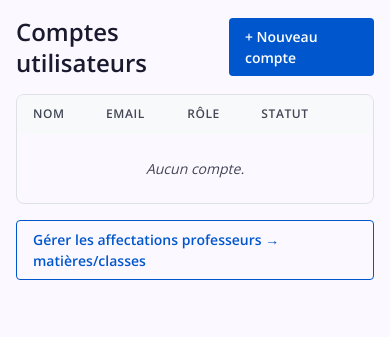
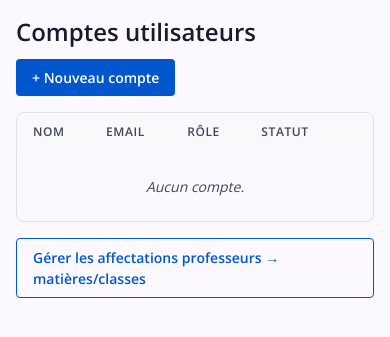
Before and after one commit to bashbe/DerechEretz, a Python web app: template app/templates/admin/comptes.html in a window 390 px wide. Shown: the top 337 px of the page. Run offline with Jinja, Linux system fonts and the light colour scheme; the template is opened without the code that fills it, so the values that code supplies are empty; some libraries are stand-ins or nearby versions.

Commit message:
Adapte les tableaux et formulaires à mobile
Les tableaux de données (comptes, classes, élèves, appel, notes,
événements, rapports, affectations...) étaient tronqués sans moyen de
voir les colonnes manquantes sur petit écran : le conteneur utilisait
overflow-hidden (pour les coins arrondis) sans permettre de défiler
horizontalement. Ajout d'un wrapper overflow-x-auto autour de chaque
<table> pour rendre les colonnes accessibles au balayage tactile.

Le formulaire de nouveau contrôle (classe/matière, date/coefficient)
utilisait grid-cols-2 sans variante mobile, ce qui écrasait les champs
sur petit écran ; passage à grid-cols-1 sm:grid-cols-2. Les en-têtes de
listes admin (titre + bouton d'action) gagnent flex-wrap pour éviter le
débordement quand les deux ne tiennent pas sur une ligne.

```diff
--- a/app/templates/admin/affectations.html
+++ b/app/templates/admin/affectations.html
@@ -15,6 +15,7 @@
   </div>
   <div class="md:w-7/12">
     <div class="bg-surface border border-border-subtle rounded-xl overflow-hidden">
+      <div class="overflow-x-auto">
       <table class="w-full zebra-stripe">
         <thead>
           <tr class="bg-surface-muted text-label-sm uppercase tracking-wider text-on-surface-variant">
@@ -37,6 +38,7 @@
         {% endfor %}
         </tbody>
       </table>
+      </div>
     </div>
   </div>
 </div>
--- a/app/templates/admin/annees.html
+++ b/app/templates/admin/annees.html
@@ -2,11 +2,12 @@
 {% from "_macros.html" import bouton, badge %}
 {% block title %}Années scolaires{% endblock %}
 {% block content %}
-<div class="flex justify-between items-center mb-4">
+<div class="flex flex-wrap justify-between items-center gap-3 mb-4">
   <h1 class="text-headline-lg">Années scolaires</h1>
   {{ bouton('+ Nouvelle année', variant='primary', href=url_for('admin.annee_nouvelle')) }}
 </div>
 <div class="bg-surface border border-border-subtle rounded-xl overflow-hidden">
+  <div class="overflow-x-auto">
   <table class="w-full zebra-stripe">
     <thead>
       <tr class="bg-surface-muted text-label-sm uppercase tracking-wider text-on-surface-variant">
@@ -33,6 +34,7 @@
     {% endfor %}
     </tbody>
   </table>
+  </div>
 </div>
 <p class="mt-4">{{ bouton('Gérer les trimestres', variant='ghost', href=url_for('admin.trimestres')) }}</p>
 {% endblock %}
--- a/app/templates/admin/bareme.html
+++ b/app/templates/admin/bareme.html
@@ -2,11 +2,12 @@
 {% from "_macros.html" import bouton, badge %}
 {% block title %}Barème infractions{% endblock %}
 {% block content %}
-<div class="flex justify-between items-center mb-4">
+<div class="flex flex-wrap justify-between items-center gap-3 mb-4">
   <h1 class="text-headline-lg">Barème des infractions mineures</h1>
   {{ bouton('+ Nouveau type', variant='primary', href=url_for('admin.bareme_nouveau')) }}
 </div>
 <div class="bg-surface border border-border-subtle rounded-xl overflow-hidden">
+  <div class="overflow-x-auto">
   <table class="w-full zebra-stripe">
     <thead>
       <tr class="bg-surface-muted text-label-sm uppercase tracking-wider text-on-surface-variant">
@@ -31,5 +32,6 @@
     {% endfor %}
     </tbody>
   </table>
+  </div>
 </div>
 {% endblock %}
--- a/app/templates/admin/classes.html
+++ b/app/templates/admin/classes.html
@@ -2,11 +2,12 @@
 {% from "_macros.html" import bouton, bouton_supprimer %}
 {% block title %}Classes{% endblock %}
 {% block content %}
-<div class="flex justify-between items-center mb-4">
+<div class="flex flex-wrap justify-between items-center gap-3 mb-4">
   <h1 class="text-headline-lg">Classes</h1>
   {{ bouton('+ Nouvelle classe', variant='primary', href=url_for('admin.classe_nouvelle')) }}
 </div>
 <div class="bg-surface border border-border-subtle rounded-xl overflow-hidden">
+  <div class="overflow-x-auto">
   <table class="w-full zebra-stripe">
     <thead>
       <tr class="bg-surface-muted text-label-sm uppercase tracking-wider text-on-surface-variant">
@@ -32,5 +33,6 @@
     {% endfor %}
     </tbody>
   </table>
+  </div>
 </div>
 {% endblock %}
--- a/app/templates/admin/comptes.html
+++ b/app/templates/admin/comptes.html
@@ -2,11 +2,12 @@
 {% from "_macros.html" import bouton, badge %}
 {% block title %}Comptes{% endblock %}
 {% block content %}
-<div class="flex justify-between items-center mb-4">
+<div class="flex flex-wrap justify-between items-center gap-3 mb-4">
   <h1 class="text-headline-lg">Comptes utilisateurs</h1>
   {{ bouton('+ Nouveau compte', variant='primary', href=url_for('admin.compte_nouveau')) }}
 </div>
 <div class="bg-surface border border-border-subtle rounded-xl overflow-hidden">
+  <div class="overflow-x-auto">
   <table class="w-full zebra-stripe">
     <thead>
       <tr class="bg-surface-muted text-label-sm uppercase tracking-wider text-on-surface-variant">
@@ -33,6 +34,7 @@
     {% endfor %}
     </tbody>
   </table>
+  </div>
 </div>
 <p class="mt-4">{{ bouton('Gérer les affectations professeurs → matières/classes', variant='ghost', href=url_for('admin.affectations')) }}</p>
 {% endblock %}
--- a/app/templates/admin/cycles.html
+++ b/app/templates/admin/cycles.html
@@ -2,13 +2,14 @@
 {% from "_macros.html" import bouton, badge %}
 {% block title %}Cycles de discipline{% endblock %}
 {% block content %}
-<div class="flex justify-between items-center mb-4">
+<div class="flex flex-wrap justify-between items-center gap-3 mb-4">
   <h1 class="text-headline-lg">Cycles de discipline (15 jours)</h1>
   <form method="post" action="{{ url_for('admin.cycle_nouveau') }}">
     {{ bouton('+ Nouveau cycle', variant='primary', type='submit') }}
   </form>
 </div>
 <div class="bg-surface border border-border-subtle rounded-xl overflow-hidden">
+  <div class="overflow-x-auto">
   <table class="w-full zebra-stripe">
     <thead>
       <tr class="bg-surface-muted text-label-sm uppercase tracking-wider text-on-surface-variant">
@@ -46,5 +47,6 @@
     {% endfor %}
     </tbody>
   </table>
+  </div>
 </div>
 {% endblock %}
--- a/app/templates/admin/eleves.html
+++ b/app/templates/admin/eleves.html
@@ -20,6 +20,7 @@
 </form>
 
 <div class="bg-surface border border-border-subtle rounded-xl overflow-hidden">
+  <div class="overflow-x-auto">
   <table class="w-full zebra-stripe">
     <thead>
       <tr class="bg-surface-muted text-label-sm uppercase tracking-wider text-on-surface-variant">
@@ -47,5 +48,6 @@
     {% endfor %}
     </tbody>
   </table>
+  </div>
 </div>
 {% endblock %}
--- a/app/templates/admin/matieres.html
+++ b/app/templates/admin/matieres.html
@@ -2,11 +2,12 @@
 {% from "_macros.html" import bouton, bouton_supprimer %}
 {% block title %}Matières{% endblock %}
 {% block content %}
-<div class="flex justify-between items-center mb-4">
+<div class="flex flex-wrap justify-between items-center gap-3 mb-4">
   <h1 class="text-headline-lg">Matières</h1>
   {{ bouton('+ Nouvelle matière', variant='primary', href=url_for('admin.matiere_nouvelle')) }}
 </div>
 <div class="bg-surface border border-border-subtle rounded-xl overflow-hidden">
+  <div class="overflow-x-auto">
   <table class="w-full zebra-stripe">
     <thead>
       <tr class="bg-surface-muted text-label-sm uppercase tracking-wider text-on-surface-variant">
@@ -30,5 +31,6 @@
     {% endfor %}
     </tbody>
   </table>
+  </div>
 </div>
 {% endblock %}
--- a/app/templates/admin/trimestres.html
+++ b/app/templates/admin/trimestres.html
@@ -2,11 +2,12 @@
 {% from "_macros.html" import bouton, bouton_supprimer %}
 {% block title %}Trimestres{% endblock %}
 {% block content %}
-<div class="flex justify-between items-center mb-4">
+<div class="flex flex-wrap justify-between items-center gap-3 mb-4">
   <h1 class="text-headline-lg">Trimestres</h1>
   {{ bouton('+ Nouveau trimestre', variant='primary', href=url_for('admin.trimestre_nouveau')) }}
 </div>
 <div class="bg-surface border border-border-subtle rounded-xl overflow-hidden">
+  <div class="overflow-x-auto">
   <table class="w-full zebra-stripe">
     <thead>
       <tr class="bg-surface-muted text-label-sm uppercase tracking-wider text-on-surface-variant">
@@ -34,5 +35,6 @@
     {% endfor %}
     </tbody>
   </table>
+  </div>
 </div>
 {% endblock %}
--- a/app/templates/eleves/fiche.html
+++ b/app/templates/eleves/fiche.html
@@ -96,6 +96,7 @@
       </span>
     </div>
     {% if matieres %}
+    <div class="overflow-x-auto">
     <table class="w-full zebra-stripe">
       <tbody>
         {% for m in matieres %}
@@ -125,6 +126,7 @@
         {% endif %}
       </tbody>
     </table>
+    </div>
     {% else %}
     <p class="text-on-surface-variant p-6 italic">Aucune matière affectée.</p>
     {% endif %}
@@ -143,6 +145,7 @@
     </a>
   </div>
   {% if activites %}
+  <div class="overflow-x-auto">
   <table class="w-full zebra-stripe">
     <thead>
       <tr class="bg-surface-muted text-label-sm uppercase tracking-wider text-on-surface-variant">
@@ -158,6 +161,7 @@
       {% endfor %}
     </tbody>
   </table>
+  </div>
   {% else %}
   <div class="text-center text-on-surface-variant py-10">
     Aucune activité sur cette période.
--- a/app/templates/rapports/liste.html
+++ b/app/templates/rapports/liste.html
@@ -140,6 +140,7 @@
 <h2 class="text-headline-md mb-3">Historique des rapports générés</h2>
 {% if rapports %}
 <div class="bg-surface border border-border-subtle rounded-xl overflow-hidden">
+  <div class="overflow-x-auto">
   <table class="w-full zebra-stripe">
     <thead>
       <tr class="bg-surface-muted text-label-sm uppercase tracking-wider text-on-surface-variant">
@@ -183,6 +184,7 @@
       {% endfor %}
     </tbody>
   </table>
+  </div>
 </div>
 {% else %}
 <div class="text-on-surface-variant italic">Aucun rapport généré pour l'instant.</div>
--- a/app/templates/vie_scolaire/appel.html
+++ b/app/templates/vie_scolaire/appel.html
@@ -42,6 +42,7 @@
     <div class="border-b border-border-subtle px-6 py-4 text-headline-md">
       {{ classe.nom }} — {{ date_appel.strftime('%A %d %B %Y') }}
     </div>
+    <div class="overflow-x-auto">
     <table class="w-full zebra-stripe grille-saisie">
       <thead>
         <tr class="bg-surface-muted text-label-sm uppercase tracking-wider text-on-surface-variant">
@@ -84,6 +85,7 @@
         {% endfor %}
       </tbody>
     </table>
+    </div>
   </div>
   <div class="flex gap-2">
     {{ bouton("Enregistrer l'appel", variant='primary', type='submit') }}
--- a/app/templates/vie_scolaire/controle_form.html
+++ b/app/templates/vie_scolaire/controle_form.html
@@ -20,7 +20,7 @@
         <input type="text" name="intitule" required placeholder="ex : Contrôle chapitre 3"
                class="w-full border border-border-subtle rounded-lg px-3 py-2 text-body-md focus:ring-2 focus:ring-primary/20 focus:border-primary">
       </div>
-      <div class="grid grid-cols-2 gap-4 mb-4">
+      <div class="grid grid-cols-1 sm:grid-cols-2 gap-4 mb-4">
         <div>
           <label class="block text-label-sm normal-case tracking-normal font-semibold text-on-surface-variant mb-1.5">Classe</label>
           <select name="classe_id" required
@@ -42,7 +42,7 @@
           </select>
         </div>
       </div>
-      <div class="grid grid-cols-2 gap-4 mb-4">
+      <div class="grid grid-cols-1 sm:grid-cols-2 gap-4 mb-4">
         <div>
           <label class="block text-label-sm normal-case tracking-normal font-semibold text-on-surface-variant mb-1.5">Date</label>
           <input type="date" name="date" value="{{ today }}" required
--- a/app/templates/vie_scolaire/controles.html
+++ b/app/templates/vie_scolaire/controles.html
@@ -42,6 +42,7 @@
 
 {% if controles %}
 <div class="bg-surface border border-border-subtle rounded-xl overflow-hidden">
+  <div class="overflow-x-auto">
   <table class="w-full zebra-stripe">
     <thead>
       <tr class="bg-surface-muted text-label-sm uppercase tracking-wider text-on-surface-variant">
@@ -79,6 +80,7 @@
       {% endfor %}
     </tbody>
   </table>
+  </div>
 </div>
 {% else %}
 <div class="bg-surface border border-border-subtle rounded-xl text-center text-on-surface-variant py-16">
--- a/app/templates/vie_scolaire/evenements.html
+++ b/app/templates/vie_scolaire/evenements.html
@@ -61,6 +61,7 @@
 
 {% if vues %}
 <div class="bg-surface border border-border-subtle rounded-xl overflow-hidden">
+  <div class="overflow-x-auto">
   <table class="w-full zebra-stripe">
     <thead>
       <tr class="bg-surface-muted text-label-sm uppercase tracking-wider text-on-surface-variant">
@@ -77,6 +78,7 @@
       {% endfor %}
     </tbody>
   </table>
+  </div>
 </div>
 <p class="text-on-surface-variant text-body-md mt-2">Cliquez sur une ligne pour ouvrir la fiche de l'événement.</p>
 {% else %}
--- a/app/templates/vie_scolaire/saisie.html
+++ b/app/templates/vie_scolaire/saisie.html
@@ -18,6 +18,7 @@
 
 <form method="post">
   <div class="bg-surface border border-border-subtle rounded-xl overflow-hidden mb-4">
+    <div class="overflow-x-auto">
     <table class="w-full zebra-stripe grille-saisie">
       <thead>
         <tr class="bg-surface-muted text-label-sm uppercase tracking-wider text-on-surface-variant">
@@ -53,6 +54,7 @@
         {% endfor %}
       </tbody>
     </table>
+    </div>
   </div>
   <div class="flex gap-2">
     {{ bouton('Enregistrer les notes', variant='primary', type='submit') }}
```
